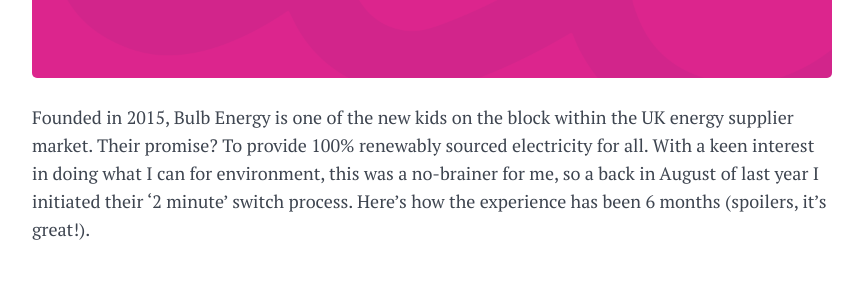
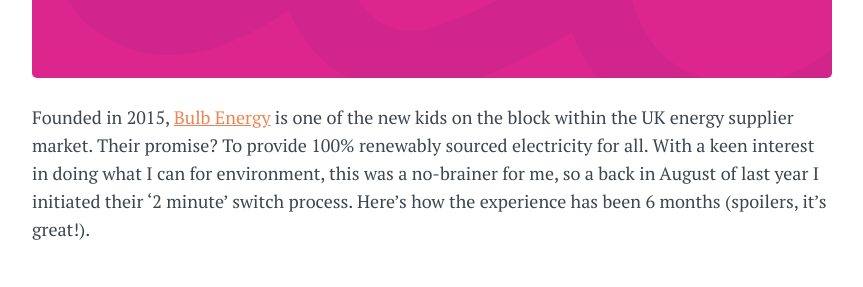
Before and after one commit to joshunwin/joshunwin.github.io, a Jekyll site: the page built from _posts/2019-04-27-bulb-energy.md, in a window 1280 px wide and 900 px high, scrolled down 421 px. Shown: the part 155-442 px from the top of the window, without its empty margins (208-1071 px from the left). Built offline with Jekyll 4.4.1, drawn with Linux system fonts in a browser that asks for light colours; part of the change alters nothing that is shown.

```diff
--- a/_posts/2019-04-27-bulb-energy.md
+++ b/_posts/2019-04-27-bulb-energy.md
@@ -7,7 +7,7 @@ tags: [environment,green,lifestyle]
 image: /bulb/bulb-cover.gif
 ---
 
-Founded in 2015, Bulb Energy is one of the new kids on the block within the UK energy supplier market. Their promise? To provide 100% renewably sourced electricity for all. With a keen interest in doing what I can for environment, this was a no-brainer for me, so a back in August of last year I initiated their '2 minute' switch process. Here's how the experience has been 6 months (spoilers, it's great!).
+Founded in 2015, [Bulb Energy](https://bulb.co.uk) is one of the new kids on the block within the UK energy supplier market. Their promise? To provide 100% renewably sourced electricity for all. With a keen interest in doing what I can for environment, this was a no-brainer for me, so a back in August of last year I initiated their '2 minute' switch process. Here's how the experience has been 6 months (spoilers, it's great!).
 
 
 ## The switch
@@ -86,6 +86,9 @@ Bulb promise:
  - To offset the carbon emissions for remaining gas supply through funding climate reduction projects across the world (a fantastic new addition!)
 
 
+ ------
+
+
 Bulb Energy is available for households and businesses across the UK. If you're interested in joining, please consider using my referral link below!
 
 [Referral link for Bulb Energy](http://bulb.co.uk/refer/joshu9503)
```
